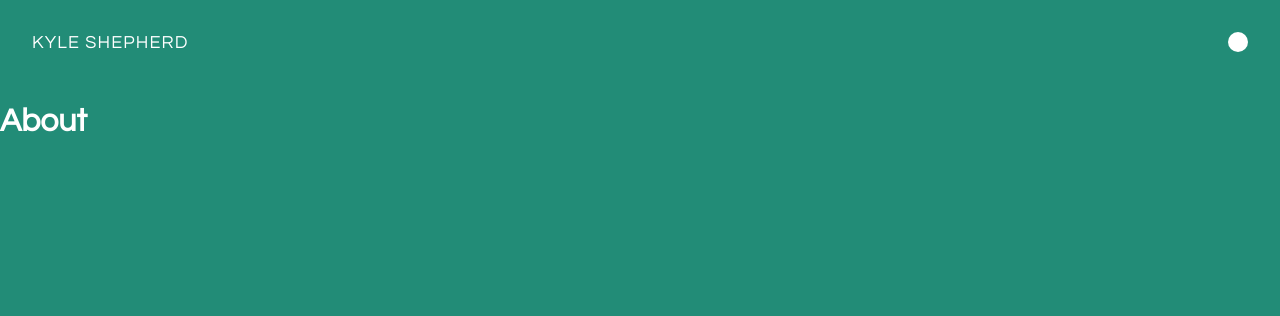
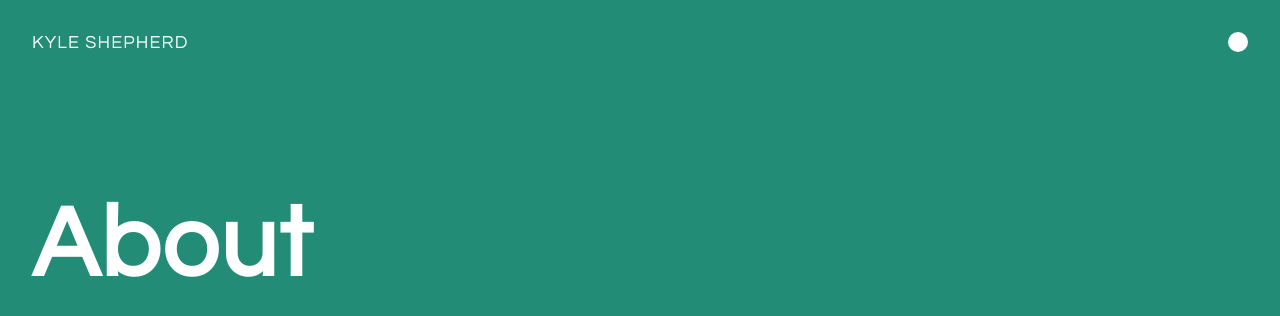
Before and after one commit to kyleshepherd/kyleshepherd.co.uk, a React (Create React App) app: page /about in a window 1280 px wide. Shown: the top 316 px of the page. Built offline with nearby package versions, Linux system fonts and the light colour scheme.

Commit message:
Created PageHeader component

```diff
--- a/src/components/About.js
+++ b/src/components/About.js
@@ -1,8 +1,9 @@
 import React from 'react'
+import PageHeader from './PageHeader'
 
 function About () {
   return (
-    <h1>About</h1>
+    <PageHeader pageTitle="About"/>
   )
 }
 
--- /dev/null
+++ b/src/components/PageHeader.css
@@ -0,0 +1,16 @@
+.pageHeader {
+    padding: 1em 2em;
+}
+
+.pageHeader > h2 {
+    font-size: 100px;
+    letter-spacing: 0.02em;
+    line-height: 1.25em;
+    margin-bottom: 0.5em;
+}
+
+@media only screen and (max-width: 550px) {
+    .pageHeader > h2 {
+        font-size: 50px;
+    }
+}
--- /dev/null
+++ b/src/components/PageHeader.js
@@ -0,0 +1,12 @@
+import React from 'react'
+import './PageHeader.css'
+
+function PageHeader (props) {
+  return (
+    <div className="pageHeader">
+      <h2>{props.pageTitle}</h2>
+    </div>
+  )
+}
+
+export default PageHeader
```
